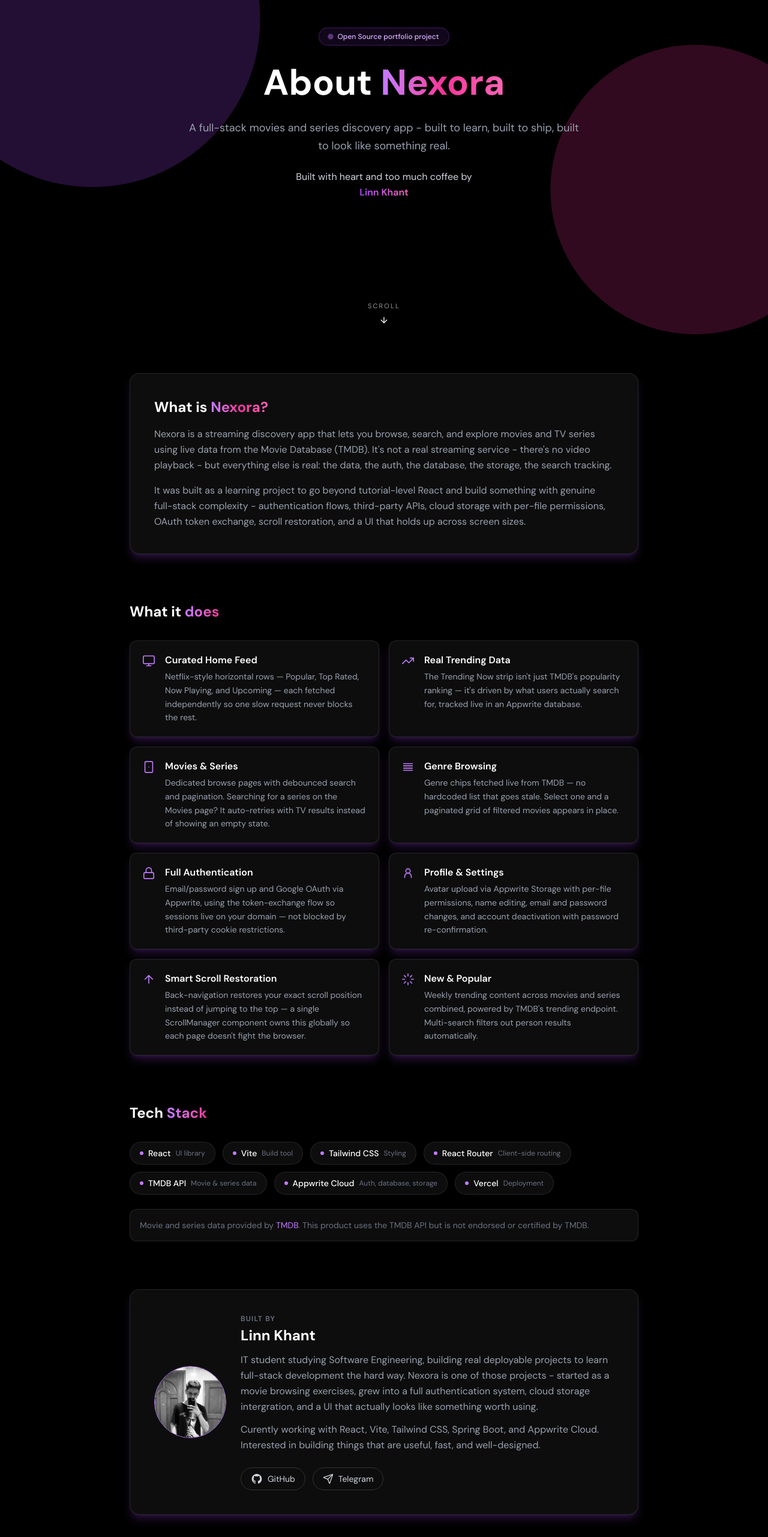
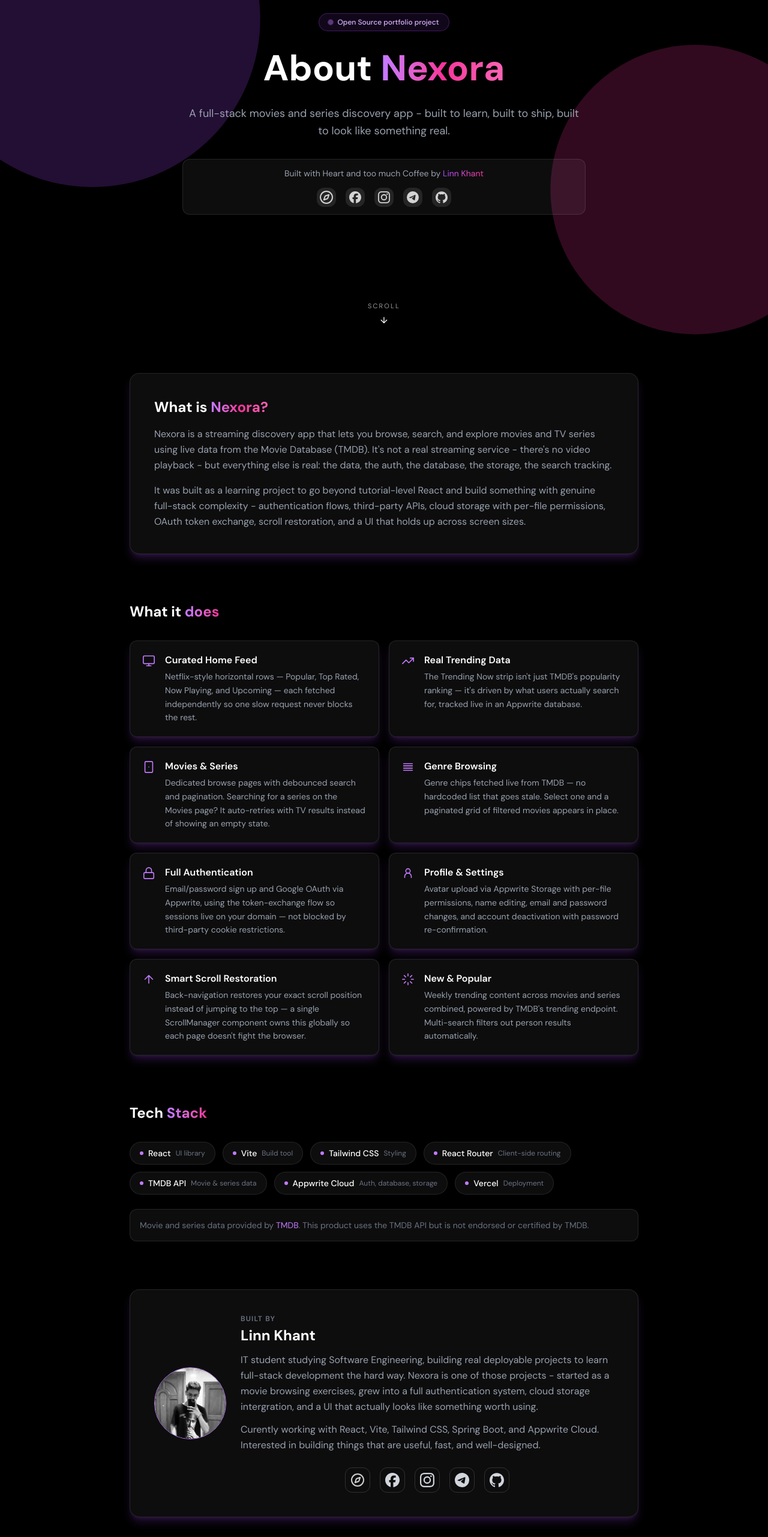
Before and after one commit to coffeeespresso343/nexora-movie-app, a React (Vite) app: page /about in a window 1280 px wide. Shown: the part 234-2797 px from the top of the page at 60% size. Built offline with nearby package versions, Linux system fonts and the light colour scheme; no server answers.

Commit message:
fix: oauth error

```diff
--- a/package.json
+++ b/package.json
@@ -19,6 +19,7 @@
     "react-dom": "^19.2.6",
     "react-router-dom": "^7.18.0",
     "react-use": "^17.6.1",
+    "simple-icons": "^16.28.0",
     "tailwindcss": "^4.3.1"
   },
   "devDependencies": {
--- a/src/components/Footer.jsx
+++ b/src/components/Footer.jsx
@@ -1,5 +1,7 @@
+import { Compass } from "lucide-react";
 import { useMemo } from "react";
 import { Link } from "react-router-dom";
+import { siFacebook, siGithub, siInstagram, siTelegram } from "simple-icons";
 
 const NAV_LINKS = [
   { label: "Home", to: "/" },
@@ -16,21 +18,30 @@
   { label: "About", to: "/about" },
 ];
 
-const SOCIALS = [
+const SOCIAL_LINKS = [
+  {
+    label: "Facebook",
+    value: "@linnkhant404",
+    href: "https://www.facebook.com/linnkhant404",
+    icon: siFacebook,
+  },
+  {
+    label: "Instagram",
+    value: "@lynnmrattswe",
+    href: "https://www.instagram.com/lynnmrattswe",
+    icon: siInstagram,
+  },
+  {
+    label: "Telegram",
+    value: "@linnkhant343",
+    href: "https://t.me/linnkhant343",
+    icon: siTelegram,
+  },
   {
     label: "GitHub",
+    value: "@coffeeespresso343",
     href: "https://github.com/coffeeespresso343",
-    icon: (
-      <svg
-        xmlns="http://www.w3.org/2000/svg"
-        width="24"
-        height="24"
-        viewBox="0 0 24 24"
-        fill="currentColor"
-      >
-        <path d="M12 2C6.477 2 2 6.484 2 12.017c0 4.425 2.865 8.18 6.839 9.504.5.092.682-.217.682-.483 0-.237-.008-.868-.013-1.703-2.782.605-3.369-1.343-3.369-1.343-.454-1.158-1.11-1.466-1.11-1.466-.908-.62.069-.608.069-.608 1.003.07 1.531 1.032 1.531 1.032.892 1.53 2.341 1.088 2.91.832.092-.647.35-1.088.636-1.338-2.22-.253-4.555-1.113-4.555-4.951 0-1.093.39-1.988 1.029-2.688-.103-.253-.446-1.272.098-2.65 0 0 .84-.27 2.75 1.026A9.564 9.564 0 0 1 12 6.844a9.59 9.59 0 0 1 2.504.337c1.909-1.296 2.747-1.027 2.747-1.027.546 1.379.202 2.398.1 2.651.64.7 1.028 1.595 1.028 2.688 0 3.848-2.339 4.695-4.566 4.943.359.309.678.92.678 1.855 0 1.338-.012 2.419-.012 2.747 0 .268.18.58.688.482A10.02 10.02 0 0 0 22 12.017C22 6.484 17.522 2 12 2z" />
-      </svg>
-    ),
+    icon: siGithub,
   },
 ];
 
@@ -55,19 +66,39 @@
               Your ultimate streaming destination for movies and series.
               Discover what to watch next.
             </p>
-            <div className="flex items-center gap-3 pt-1">
-              {SOCIALS.map(({ label, href, icon }) => (
+            <div className="border border-white/10 bg-white/10 rounded-xl flex flex-col items-center gap-3 p-3">
+              <h2 className="text-sm leading-relaxed text-gray-400">
+                Developed by Linn Khant
+              </h2>
+              <div className="flex items-center justify-center gap-4">
                 <a
-                  key={label}
-                  href={href}
+                  href="https://linnkhant.vercel.app"
                   target="_blank"
                   rel="noopener noreferrer"
-                  aria-label={label}
-                  className="flex h-9 w-9 items-center justify-center rounded-full border border-white/10 text-gray-400 transition hover:border-purple-500/40 hover:text-purple-400"
                 >
-                  {icon}
+                  <span className="bg-white/10 h-8 w-8 flex items-center justify-center rounded-xl">
+                    <Compass className="text-gray-400 h-6 w-6 hover:text-white" />
+                  </span>
                 </a>
-              ))}
+                {SOCIAL_LINKS.map((link) => (
+                  <a
+                    key={link.label}
+                    href={link.href}
+                    target="_blank"
+                    rel="noopener noreferrer"
+                  >
+                    <span className="bg-white/10 h-8 w-8 flex items-center justify-center rounded-xl">
+                      <svg
+                        viewBox="0 0 24 24"
+                        fill="currentColor"
+                        className="h-5 w-5 text-gray-400 transition-colors duration-200 hover:text-white"
+                      >
+                        <path d={link.icon.path} />
+                      </svg>
+                    </span>
+                  </a>
+                ))}
+              </div>
             </div>
           </div>
 
--- a/src/pages/About.jsx
+++ b/src/pages/About.jsx
@@ -2,7 +2,35 @@
 import { useAuth } from "../context/AuthContext";
 import { motion } from "framer-motion";
 import LoadingScreen from "../components/LoadingScreen";
-import { ArrowDown } from "lucide-react";
+import { ArrowDown, Compass } from "lucide-react";
+import { siFacebook, siGithub, siInstagram, siTelegram } from "simple-icons";
+
+const SOCIAL_LINKS = [
+  {
+    label: "Facebook",
+    value: "@linnkhant404",
+    href: "https://www.facebook.com/linnkhant404",
+    icon: siFacebook,
+  },
+  {
+    label: "Instagram",
+    value: "@lynnmrattswe",
+    href: "https://www.instagram.com/lynnmrattswe",
+    icon: siInstagram,
+  },
+  {
+    label: "Telegram",
+    value: "@linnkhant343",
+    href: "https://t.me/linnkhant343",
+    icon: siTelegram,
+  },
+  {
+    label: "GitHub",
+    value: "@coffeeespresso343",
+    href: "https://github.com/coffeeespresso343",
+    icon: siGithub,
+  },
+];
 
 const TECH_STACK = [
   { label: "React", description: "UI library" },
@@ -241,12 +269,45 @@
             A full-stack movies and series discovery app - built to learn, built
             to ship, built to look like something real.
           </p>
-          <p className="mt-6 text-md text-gray-300 max-w-xl mx-auto leading-relaxed">
-            Built with heart and too much coffee by <br />
-            <span className="font-semibold bg-linear-to-r from-purple-500 to-pink-400 bg-clip-text text-transparent">
+
+          <div className="mt-8 border border-white/10 bg-white/5 rounded-xl flex flex-col items-center gap-3 p-3">
+            <h2 className="text-sm leading-relaxed text-gray-400">
+              Built with Heart and too much Coffee by{" "}
+              <span className="bg-linear-to-r from-purple-500 to-pink-500 bg-clip-text text-transparent">
                 Linn Khant
               </span>
-          </p>
+            </h2>
+
+            <div className="flex items-center justify-center gap-4">
+              <a
+                href="https://linnkhant.vercel.app"
+                target="_blank"
+                rel="noopener noreferrer"
+              >
+                <span className="bg-white/10 h-8 w-8 flex items-center justify-center rounded-xl">
+                  <Compass className="text-white/80 h-6 w-6 hover:text-white" />
+                </span>
+              </a>
+              {SOCIAL_LINKS.map((link) => (
+                <a
+                  key={link.label}
+                  href={link.href}
+                  target="_blank"
+                  rel="noopener noreferrer"
+                >
+                  <span className="bg-white/10 h-8 w-8 flex items-center justify-center rounded-xl">
+                    <svg
+                      viewBox="0 0 24 24"
+                      fill="currentColor"
+                      className="h-5 w-5 text-white/80 transition-colors duration-200 hover:text-white"
+                    >
+                      <path d={link.icon.path} />
+                    </svg>
+                  </span>
+                </a>
+              ))}
+            </div>
+          </div>
         </motion.div>
         <motion.div
           initial={{ opacity: 0 }}
@@ -394,7 +455,7 @@
           initial={{ opacity: 0, y: 24 }}
           whileInView={{ opacity: 1, y: 0 }}
           viewport={{ once: true, amount: 0.2 }}
-          transition={{ delay: 0.6, duration: 0.35 }}
+          transition={{ delay: 0.1, duration: 0.35 }}
           className="rounded-2xl border shadow-lg shadow-purple-500/20 border-white/10 bg-white/5 p-8 md:p-10"
         >
           <div className="flex flex-col sm:flex-row gap-6 items-center">
@@ -434,47 +495,33 @@
                   stiffness: 200,
                   damping: 10,
                 }}
-                className="mt-6 flex gap-3"
+                className="mt-6 flex items-center justify-center gap-4"
               >
                 <a
+                  href="https://linnkhant.vercel.app"
+                  target="_blank"
+                  rel="noopener noreferrer"
+                  className="flex items-center gap-2 rounded-xl border border-white/15 px-2 py-2 text-sm text-gray-300 transition hover:border-purple-500/40 hover:text-white hover:-translate-y-1"
+                >
+                  <Compass className="text-white/80 h-6 w-6 hover:text-white" />
+                </a>
+                {SOCIAL_LINKS.map((link) => (
+                  <a
+                    key={link.value}
                     href="https://github.com/coffeeespresso343"
                     target="_blank"
                     rel="noopener noreferrer"
-                  className="flex items-center gap-2 rounded-full border border-white/15 px-4 py-2 text-sm text-gray-300 transition hover:border-purple-500/40 hover:text-white hover:-translate-y-1"
+                    className="flex items-center gap-2 rounded-xl border border-white/15 px-2 py-2 text-sm text-gray-300 transition hover:border-purple-500/40 hover:text-white hover:-translate-y-1"
                   >
                     <svg
-                    xmlns="http://www.w3.org/2000/svg"
-                    width="20"
-                    height="20"
                       viewBox="0 0 24 24"
                       fill="currentColor"
+                      className="h-6 w-6"
                     >
-                    <path d="M12 2C6.477 2 2 6.484 2 12.017c0 4.425 2.865 8.18 6.839 9.504.5.092.682-.217.682-.483 0-.237-.008-.868-.013-1.703-2.782.605-3.369-1.343-3.369-1.343-.454-1.158-1.11-1.466-1.11-1.466-.908-.62.069-.608.069-.608 1.003.07 1.531 1.032 1.531 1.032.892 1.53 2.341 1.088 2.91.832.092-.647.35-1.088.636-1.338-2.22-.253-4.555-1.113-4.555-4.951 0-1.093.39-1.988 1.029-2.688-.103-.253-.446-1.272.098-2.65 0 0 .84-.27 2.75 1.026A9.564 9.564 0 0 1 12 6.844a9.59 9.59 0 0 1 2.504.337c1.909-1.296 2.747-1.027 2.747-1.027.546 1.379.202 2.398.1 2.651.64.7 1.028 1.595 1.028 2.688 0 3.848-2.339 4.695-4.566 4.943.359.309.678.92.678 1.855 0 1.338-.012 2.419-.012 2.747 0 .268.18.58.688.482A10.02 10.02 0 0 0 22 12.017C22 6.484 17.522 2 12 2z" />
+                      <path d={link.icon.path} />
                     </svg>
-                  GitHub
                   </a>
-                <a
-                  href="https://t.me/linnkhant343"
-                  target="_blank"
-                  rel="noopener noreferrer"
-                  className="flex items-center gap-2 rounded-full border border-white/15 px-4 py-2 text-sm text-gray-300 transition hover:border-purple-500/40 hover:text-white hover:-translate-y-1"
-                >
-                  <svg
-                    xmlns="http://www.w3.org/2000/svg"
-                    width="18"
-                    height="18"
-                    viewBox="0 0 24 24"
-                    fill="none"
-                    stroke="currentColor"
-                    strokeWidth="1.75"
-                    strokeLinecap="round"
-                    strokeLinejoin="round"
-                  >
-                    <path d="M14.536 21.686a.5.5 0 0 0 .937-.024l6.5-19a.496.496 0 0 0-.635-.635l-19 6.5a.5.5 0 0 0-.024.937l7.93 3.18a2 2 0 0 1 1.112 1.11z" />
-                    <path d="m21.854 2.147-10.94 10.939" />
-                  </svg>
-                  Telegram
-                </a>
+                ))}
               </motion.div>
             </div>
           </div>
--- a/src/pages/SignIn.jsx
+++ b/src/pages/SignIn.jsx
@@ -1,4 +1,4 @@
-import { useRef, useState } from "react";
+import { useState } from "react";
 import { Link, useLocation, useNavigate } from "react-router-dom";
 import { useAuth } from "../context/AuthContext";
 import { useToast } from "../context/ToastContext";
```
Also changed, not shown: src/context/AuthContext.jsx (+20 -6 lines), src/pages/AuthCallback.jsx (+27 -11 lines), 1 other file (tests, documents, lock files or other folders). Lines whose indentation alone changed are shown as unchanged.
